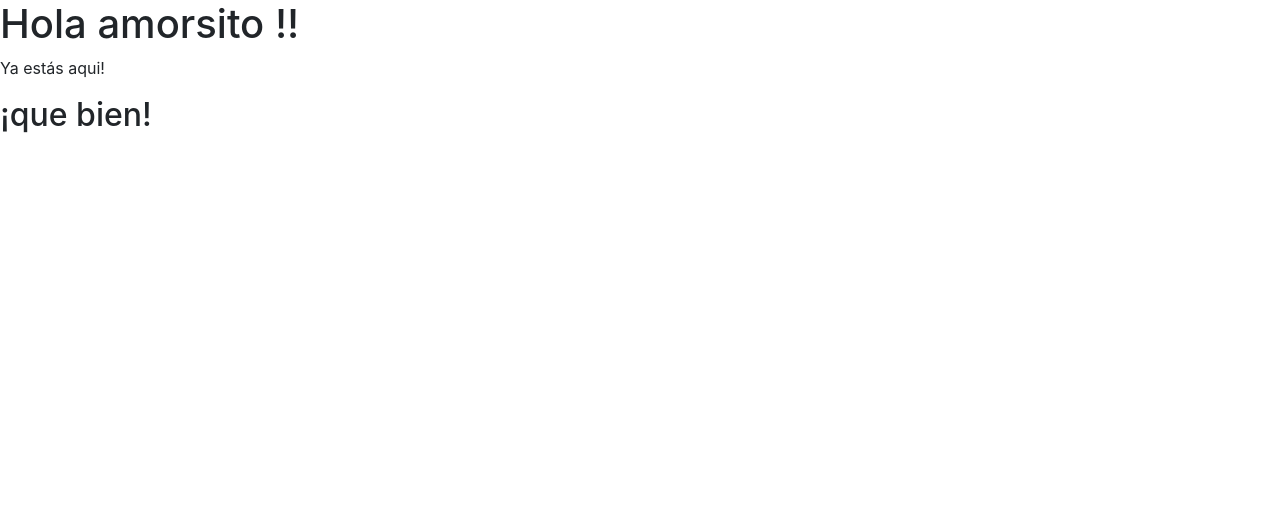
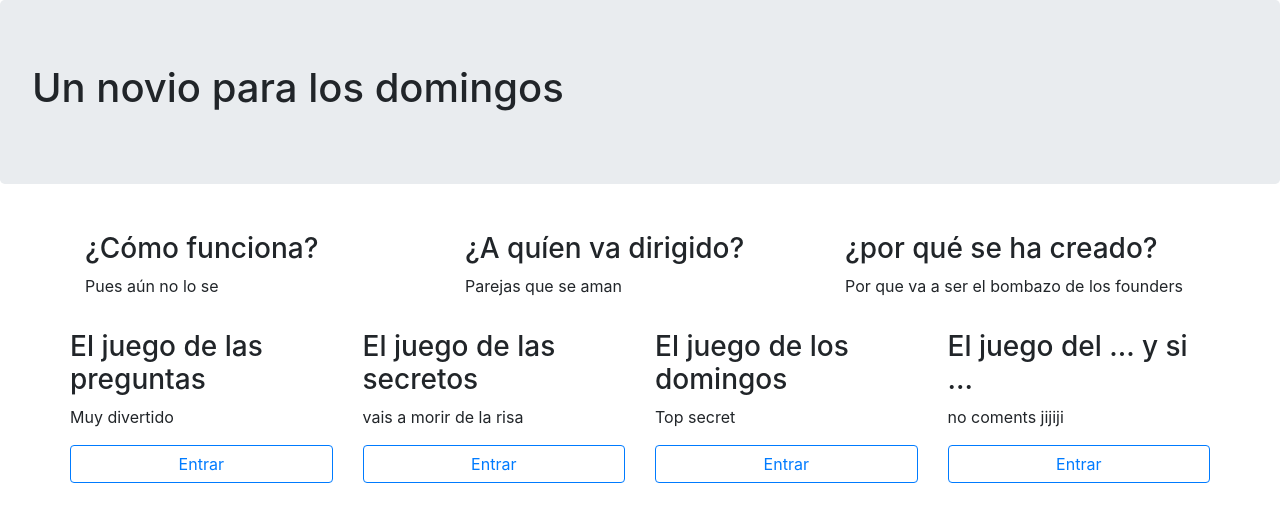
Before and after one commit to albertosanchezcuerva/bootstrap4, a website: page index.html in a window 1280 px wide. Drawn offline with nearby package versions, Linux system fonts and the light colour scheme.

Commit message:
primer index

```diff
--- a/index.html
+++ b/index.html
@@ -6,14 +6,67 @@
     <meta name="viewport" content="width=device-width, initial-scale=1, shrink-to-fit=no">
 
     <!-- Bootstrap CSS -->
-    <link rel="stylesheet" href="node_modules/bootstrap/dist/bootstrap.min.css">
+    <link rel="stylesheet" href="node_modules/bootstrap/dist/css/bootstrap.min.css">
 
-    <title>Hello, world!</title>
+    <title>Guia de hoteles</title>
   </head>
   <body>
-    <h1>Hola amorsito !!</h1>
-    <p>Ya estás aqui!</p>
-    <h2>¡que bien!</h2>
+  	<div class="jumbotron">
+  		<h1>Un novio para los domingos</h1>
+	</div>
+	<div class="container">
+		<div class="row">
+				<div class="col-sm-4">
+					<p>
+						<h3>¿Cómo funciona?</h3>
+						<p>Pues aún no lo se</p>
+					</p>
+				</div>
+				<div class="col-sm-4">
+					<p>
+						<h3>¿A quíen va dirigido?</h3>
+						<p>Parejas que se aman</p>
+					</p>
+				</div>
+				<div class="col-sm-4">
+					<p>
+						<h3>¿por qué se ha creado?</h3>
+						<p>Por que va a ser el bombazo de los founders</p>
+					</p>
+				</div>
+		<div class="row">
+			<div class="col-sm-3">
+					<p>
+						<h3>El juego de las preguntas</h3>
+						<p>Muy divertido</p>
+						<button class="btn btn-outline-primary btn-block"> Entrar </button>
+					</p>
+			</div>
+			<div class="col-sm-3">
+					<p>
+						<h3>El juego de las secretos</h3>
+						<p>vais a morir de la risa</p>
+						<button class="btn btn-outline-primary btn-block"> Entrar </button>
+					</p>
+			</div>
+			<div class="col-sm-3">
+					<p>
+						<h3>El juego de los domingos</h3>
+						<p>Top secret</p>
+						<button class="btn btn-outline-primary btn-block"> Entrar </button>
+					</p>
+			</div>
+			<div class="col-sm-3">
+					<p>
+						<h3>El juego del ... y si ... </h3>
+						<p>no coments jijiji</p>
+						<button class="btn btn-outline-primary btn-block"> Entrar </button>
+					</p>
+			</div>
+		</div>
+
+		</div>
+	</div>
 
     <!-- Optional JavaScript -->
     <!-- jQuery first, then Popper.js, then Bootstrap JS -->
```
